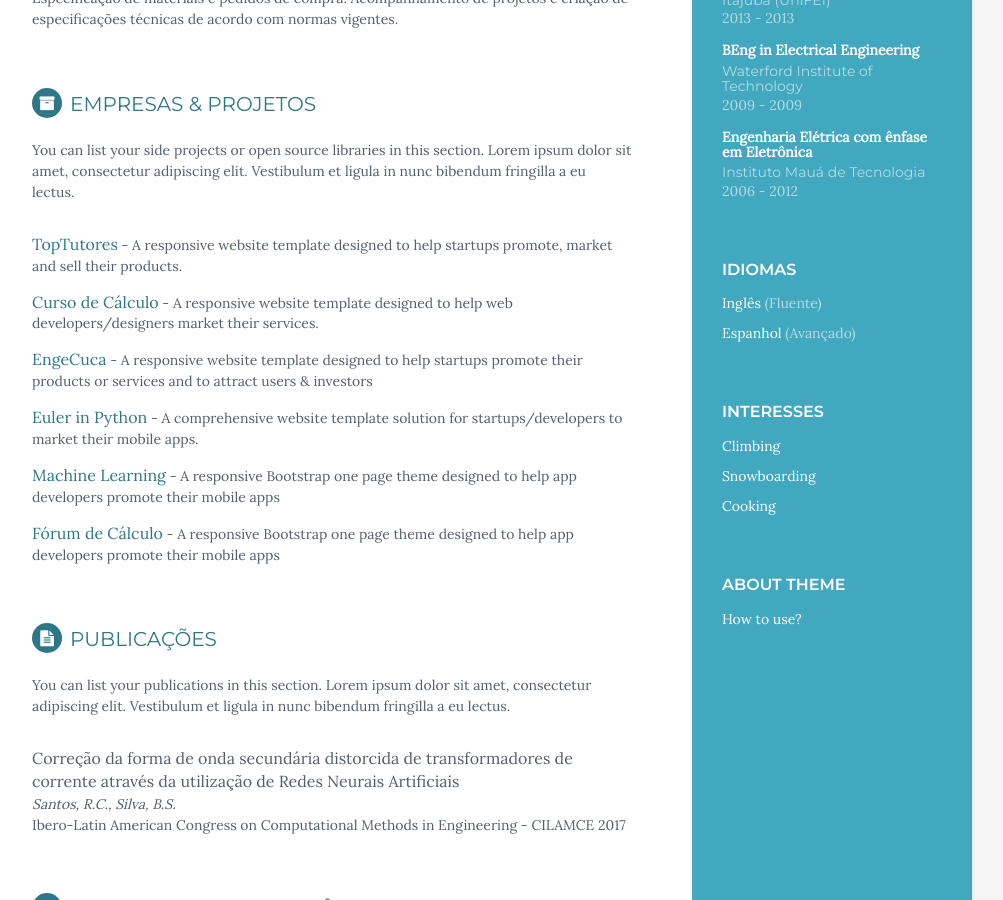
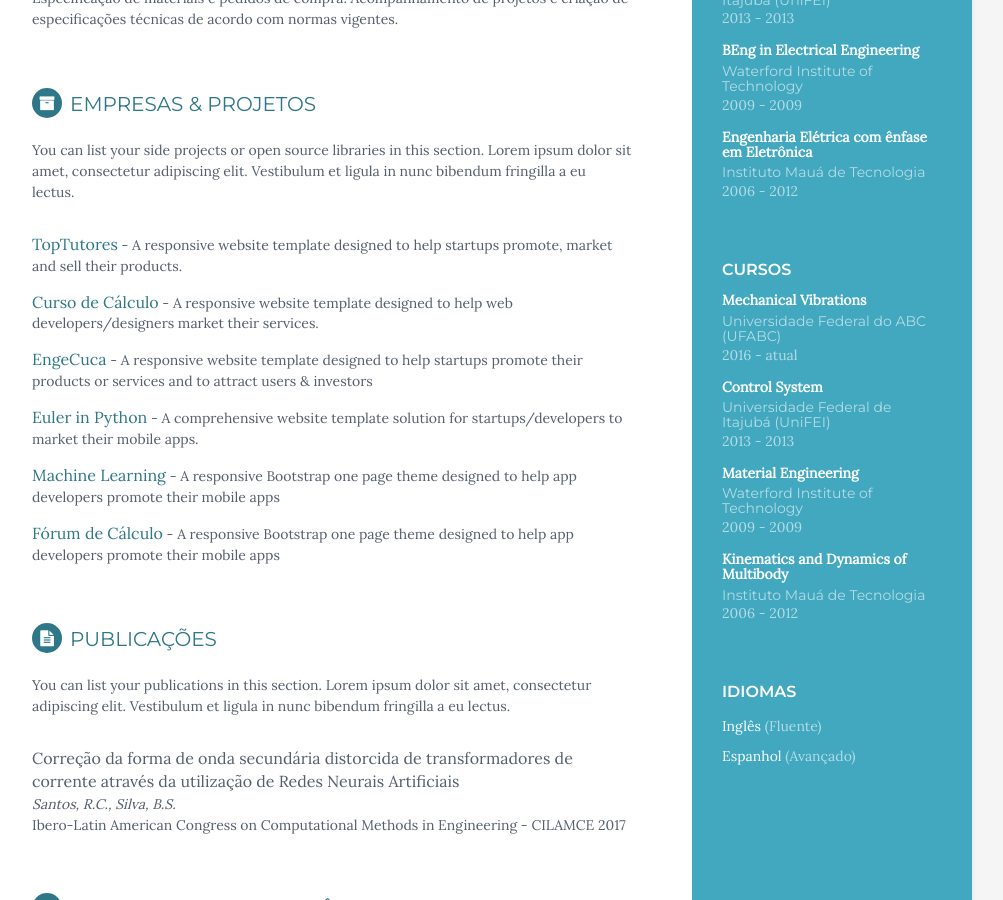
Before and after one commit to bru1987/bru1987.github.io, a Jekyll site: the page built from cv.html, in a window 1280 px wide and 900 px high, scrolled down 702 px. Shown: the whole window, without its empty margins (168-1171 px from the left). Built offline with Jekyll 4.4.1, drawn with Linux system fonts in a browser that asks for light colours.

Commit message:
add cursos section

```diff
--- /dev/null
+++ b/_data/cursos.yml
@@ -0,0 +1,32 @@
+- curso:
+  title: Mechanical Vibrations
+  university: Universidade Federal do ABC (UFABC)
+  time: 2016 - atual
+  details: "Describe your study here lorem ipsum dolor sit amet, consectetuer adipiscing
+  elit. Aenean commodo ligula eget dolor. Aenean massa. Cum sociis natoque penatibus et
+  magnis dis parturient montes, nascetur ridiculus mus. Donec quam felis, ultricies nec,
+  pellentesque eu, pretium quis, sem."
+- curso:
+  title: Control System
+  university: Universidade Federal de Itajubá (UniFEI)
+  time: 2013 - 2013
+  details: "Describe your study here lorem ipsum dolor sit amet, consectetuer adipiscing
+  elit. Aenean commodo ligula eget dolor. Aenean massa. Cum sociis natoque penatibus et
+  magnis dis parturient montes, nascetur ridiculus mus. Donec quam felis, ultricies nec,
+  pellentesque eu, pretium quis, sem."
+- curso:
+  title: Material Engineering
+  university: Waterford Institute of Technology
+  time: 2009 - 2009
+  details: "Describe your study here lorem ipsum dolor sit amet, consectetuer adipiscing
+  elit. Aenean commodo ligula eget dolor. Aenean massa. Cum sociis natoque penatibus et
+  magnis dis parturient montes, nascetur ridiculus mus. Donec quam felis, ultricies nec,
+  pellentesque eu, pretium quis, sem."
+- curso:
+  title: Kinematics and Dynamics of Multibody
+  university: Instituto Mauá de Tecnologia
+  time: 2006 - 2012
+  details: "Describe your study here lorem ipsum dolor sit amet, consectetuer adipiscing
+  elit. Aenean commodo ligula eget dolor. Aenean massa. Cum sociis natoque penatibus et
+  magnis dis parturient montes, nascetur ridiculus mus. Donec quam felis, ultricies nec,
+  pellentesque eu, pretium quis, sem."
--- a/_includes/education.html
+++ b/_includes/education.html
@@ -1,6 +1,7 @@
 {% if site.data.educations %}
     {% if site.education_in_main %}
 
+        <!-- Education Section -->
         <section class="section educations-section">
         <h2 class="section-title"><i class="fa fa-graduation-cap"></i>Formação Acadêmica</h2>
         {% for education in site.data.educations %}
@@ -25,8 +26,9 @@
         {% endfor %}
 
         </section><!--//section-->
+
     {% else %}
-        <div class="education-container container-block">
+    <div class="education-container container-block">
 
         <h2 class="container-block-title">Formação Acadêmica</h2>
 
@@ -39,5 +41,18 @@
       {% endfor %}
 
     </div><!--//education-container-->
+
+    <!-- Cursos container -->
+    <div class="education-container container-block">
+        <h2 class="container-block-title">Cursos</h2>
+        {% for cusos in site.data.cursos %}
+            <div class="item">
+            <h4 class="degree">{{ cusos.title }}</h4>
+          <h5 class="meta">{{ cusos.university }}</h5>
+          <div class="time">{{ cusos.time }}</div>
+        </div><!--//item-->
+      {% endfor %}
+
+    </div><!--//Cursos-container-->
     {% endif %}
 {% endif %}
--- a/_includes/sidebar.html
+++ b/_includes/sidebar.html
@@ -49,9 +49,14 @@
     {% include education.html %}
   {% endif %}
   {% include language.html %}
+
+  <!-- NOT NEEDED -->
+  {% comment %}
   {% include interests.html %}
   {% if site.about %}
     {% include about.html %}
   {% endif %}
+  {% endcomment %}
+  <!-- END of NOT NEEDED -->
 
 </div><!--//sidebar-wrapper-->
```
